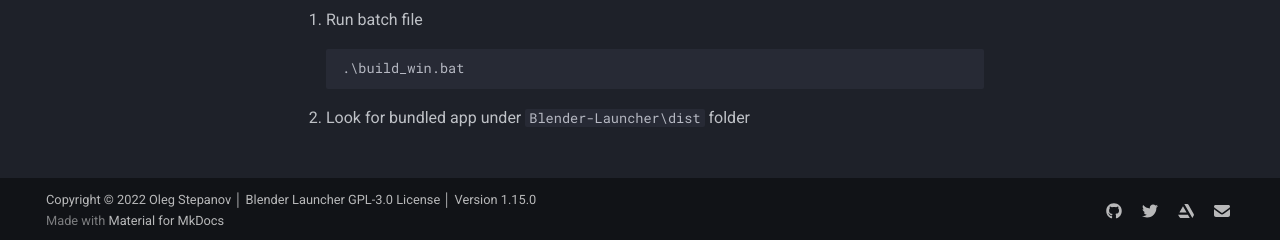
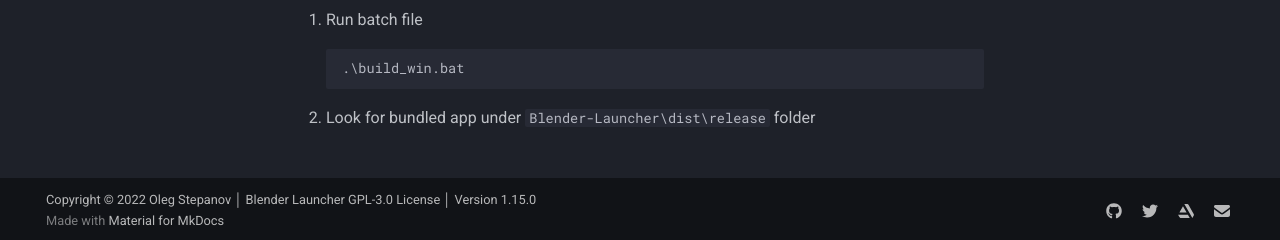
Before and after one commit to DotBow/Blender-Launcher, an MkDocs documentation site: the page built from docs/mkdocs/development.md, in a window 1280 px wide and 900 px high, scrolled down 775 px. Shown: the part 657-897 px from the top of the window. Built offline with MkDocs 1.6.1 and Material for MkDocs 9.7.7, drawn with Linux system fonts in a browser that asks for light colours; comment, search, counter and statistics services are not loaded.

Commit message:
Update development.md

````diff
--- a/docs/mkdocs/development.md
+++ b/docs/mkdocs/development.md
@@ -70,7 +70,7 @@
         .\build_win.bat
         ```
 
-    1. Look for bundled app under `Blender-Launcher\dist` folder
+    1. Look for bundled app under `Blender-Launcher\dist\release` folder
 
 === "Linux"
 
@@ -80,4 +80,4 @@
         . build_linux.sh
         ```
 
-    1. Look for bundled app under `Blender-Launcher\dist` folder
+    1. Look for bundled app under `Blender-Launcher\dist\release` folder
````
